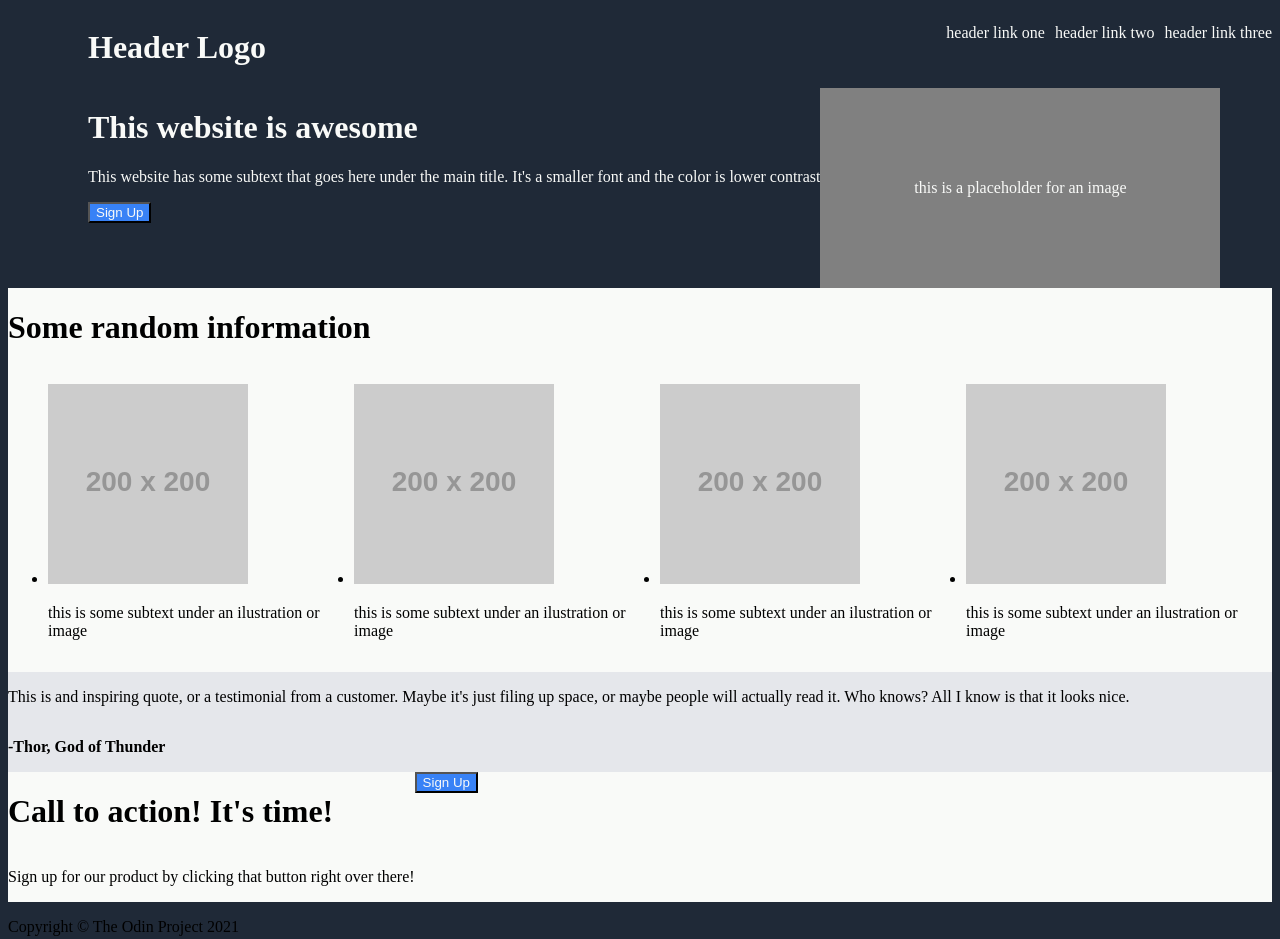
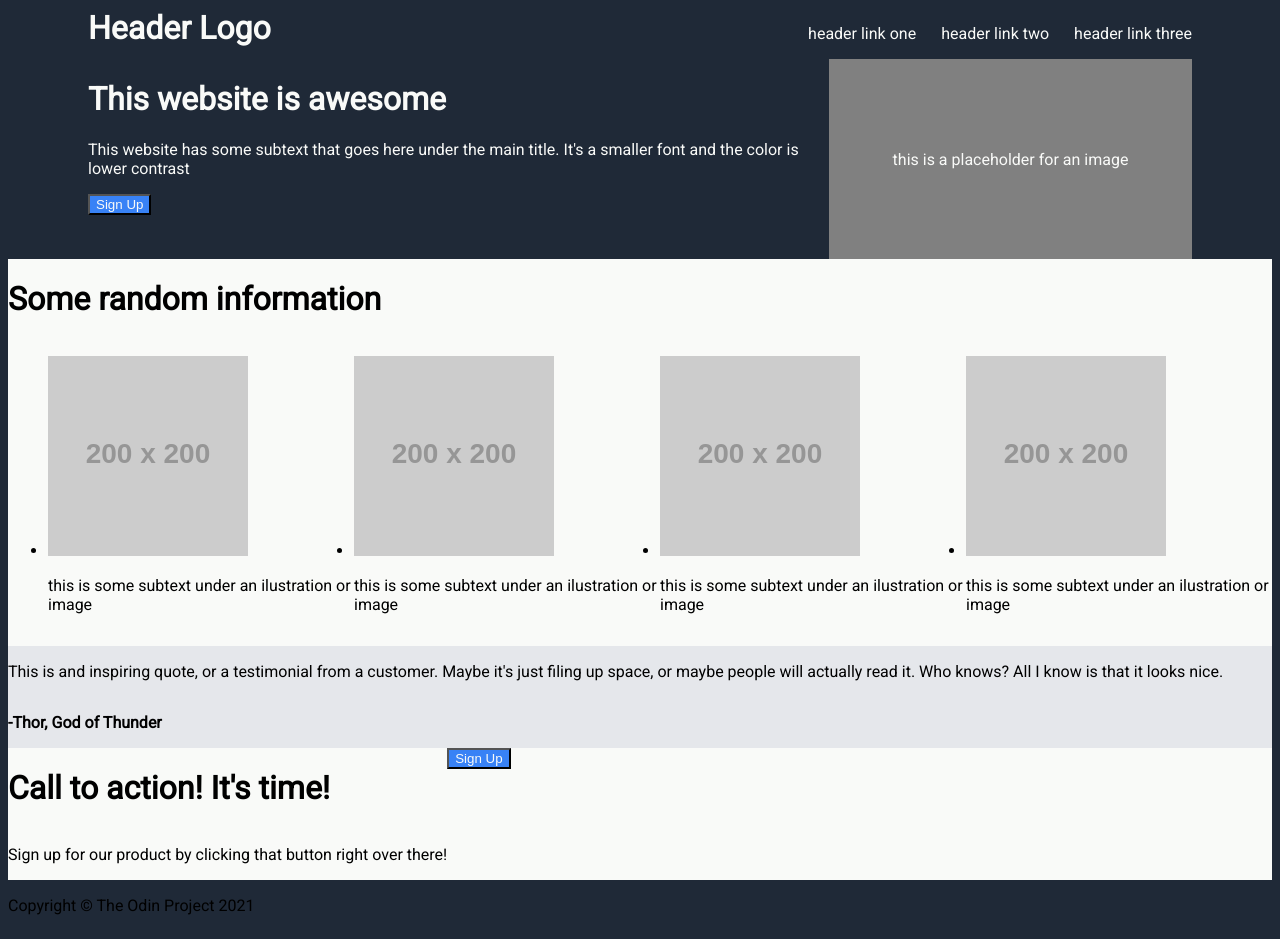
Before and after one commit to iversson-estudos/project-landing-page, a plain HTML site: page index.html in a window 1280 px wide. Drawn offline with Linux system fonts and the light colour scheme; placeholder pictures from the web are drawn by us.

Commit message:
Styles added to Header section, still not finished.

```diff
--- a/index.html
+++ b/index.html
@@ -4,6 +4,9 @@
     <meta charset="UTF-8">
     <meta name="viewport" content="width=device-width, initial-scale=1.0">
     <title>Project Landing Page</title>
+    <style>
+        @import url('https://fonts.googleapis.com/css2?family=Roboto&display=swap');
+    </style>
     <link rel="stylesheet" href="style.css">
 </head>
 <body>
--- a/style.css
+++ b/style.css
@@ -2,6 +2,7 @@ body{
     display: flex;
     flex-direction: column;
     background-color:#1F2937;
+    font-family: 'Roboto', sans-serif;
 }
 ul{
     display: flex;
@@ -19,15 +20,20 @@ a{
 .top-container{
     color:#F9FAF8;
     margin-left: 80px;
+    margin-right: 80px;
 }
 
 .header{
     display: flex;
+    align-items: baseline;
+}
+.header h1{
+    margin: 0;
 }
 .header-list{
     flex-grow: 1;
     justify-content: flex-end;
-    gap: 10px;
+    gap: 25px;
     list-style: none;
 }
 
```
